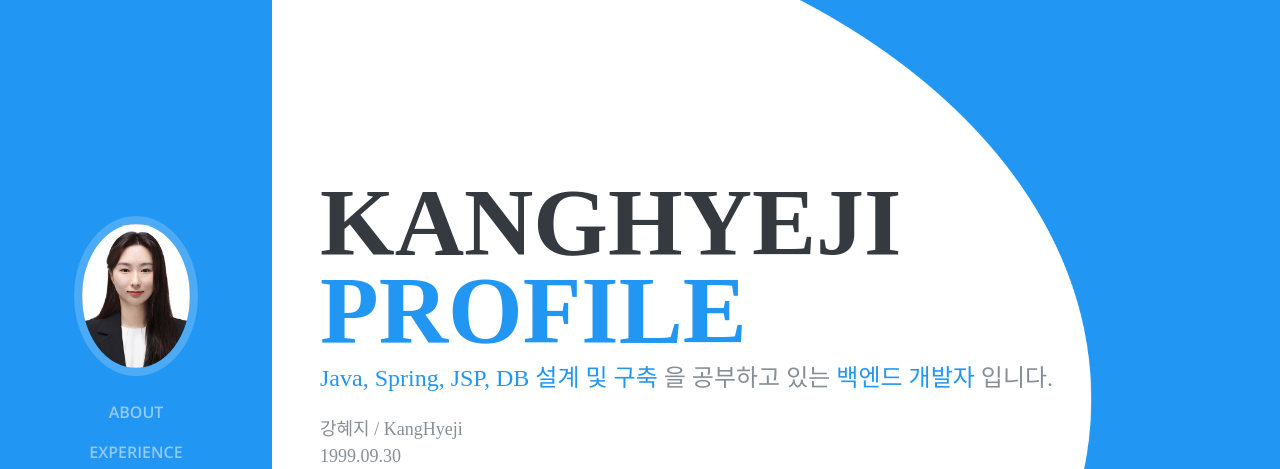
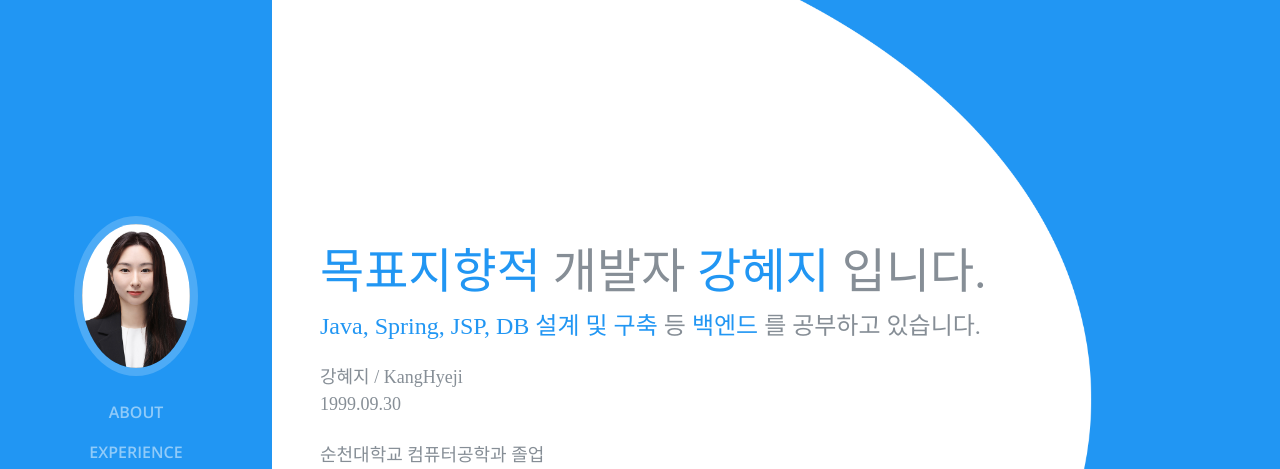
Before and after one commit to kkangji99/kkangji99.github.io, a plain HTML site: page index.html in a window 1280 px wide. Shown: the top 469 px of the page. Drawn offline with nearby package versions, Linux system fonts and the light colour scheme; a web font is replaced by a local one.

Commit message:
위에 타이틀 바꿈

```diff
--- a/index.html
+++ b/index.html
@@ -102,15 +102,24 @@
       <div class="my-auto">
         <!-- <img src="img/logo-s.png" class="img-fluid mb-3" alt=""> -->
         <!-- 젤 큰 목록 -->
-        <h1 class="mb-0">KangHyeji
-          <span class="text-primary"> profile</span>
-        </h1>
+        <!-- <h1 class="han" style="font-size: 500%;">강혜지
+          <span class="han"> profile</span>
+        </h1> -->
         <!-- 큰 설명 -->
         <div class="han">
+          <div style="font-size: 200%;">
+            <span class="text-primary">목표지향적</span>
+            <span>개발자</span>
+            <span class="text-primary">강혜지</span>
+            <span>입니다.</span><br>
+
+          </div>
+
           <span class="text-primary">Java, Spring, JSP, DB 설계 및 구축</span>
-          <span>을 공부하고 있는 </span>
-          <span class="text-primary">백엔드 개발자</span>
-          <span>입니다.</span>
+          <span> 등</span>
+          <span class="text-primary">백엔드</span>
+          <span>를 공부하고 있습니다.</span>
+
           <a href="#"></a>
         </div>
         <!-- 하단 작은 설명 -->
@@ -307,7 +316,7 @@
 
 
         <div class="col-sm-4 portfolio-item filter webPro">
-          <a class="portfolio-link" href="#third" data-toggle="modal" >
+          <a class="portfolio-link" href="#third" data-toggle="modal">
             <div class="caption-port">
               <div class="caption-port-content">
                 <!-- <i class="fa fa-search-plus fa-3x"></i> -->
```
Lines whose indentation alone changed are shown as unchanged.
